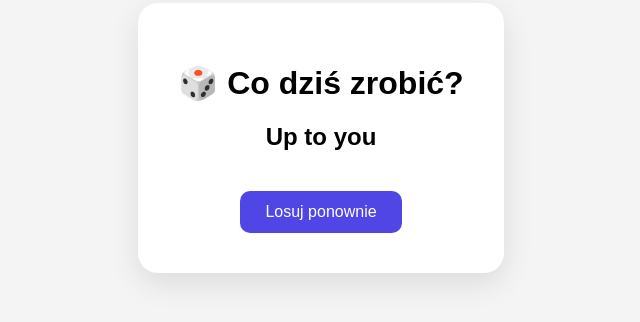
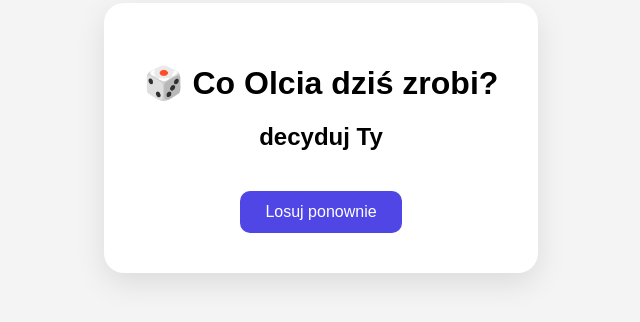
Before and after one commit to klwaszek-wq/co-dzis-zrobic, a plain HTML site: page index.html in a window 1280 px wide. Shown: the part 262-584 px from the top of the page, without its empty margins (319-959 px from the left). Drawn offline with Linux system fonts and the light colour scheme.

Commit message:
Update index.html

```diff
--- a/index.html
+++ b/index.html
@@ -3,7 +3,7 @@
 <head>
 <meta charset="UTF-8">
 <meta name="viewport" content="width=device-width, initial-scale=1.0">
-<title>Co dziś zrobić? 🎲</title>
+<title>Co Olcia dziś zrobi? 🎲</title>
 
 <style>
 body{
@@ -41,7 +41,7 @@ button{
 <body>
 
 <div class="card">
-<h1>🎲 Co dziś zrobić?</h1>
+<h1>🎲 Co Olcia dziś zrobi?</h1>
 
 <h2 id="result"></h2>
 
@@ -53,12 +53,12 @@ button{
 const rzeczy=[
 "BJ",
 "FJ",
-"HD",
+"HJ",
 "Drapanie",
 "Nic",
 "Znowu nic",
 "Z psem wieczorem",
-"Up to you"
+"decyduj Ty"
 ];
 
 function losuj(){
```
